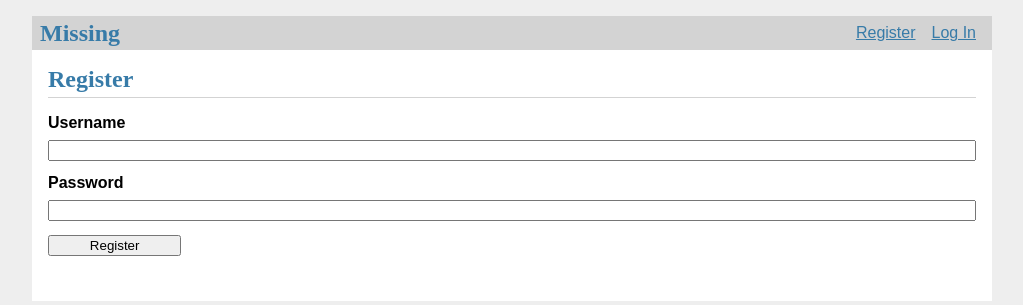
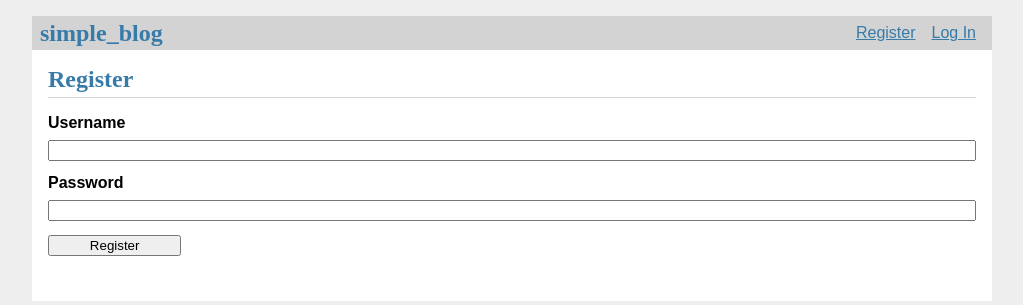
Before and after one commit to eyoul/simple_blog, a Flask app: page /auth/register in a window 1280 px wide. Shown: the top 305 px of the page, without its empty margins (128-1151 px from the left). Run offline with Flask 3, Linux system fonts and the light colour scheme.

Commit message:
Update base.html

```diff
--- a/missing/templates/base.html
+++ b/missing/templates/base.html
@@ -2,7 +2,7 @@
 <title>{% block title %}{% endblock %} - Flaskr</title>
 <link rel="stylesheet" href="{{ url_for('static', filename='style.css') }}">
 <nav>
-  <h1>Missing</h1>
+  <h1>simple_blog</h1>
   <ul>
     {% if g.user %}
       <li><span>{{ g.user['username'] }}</span>
```
